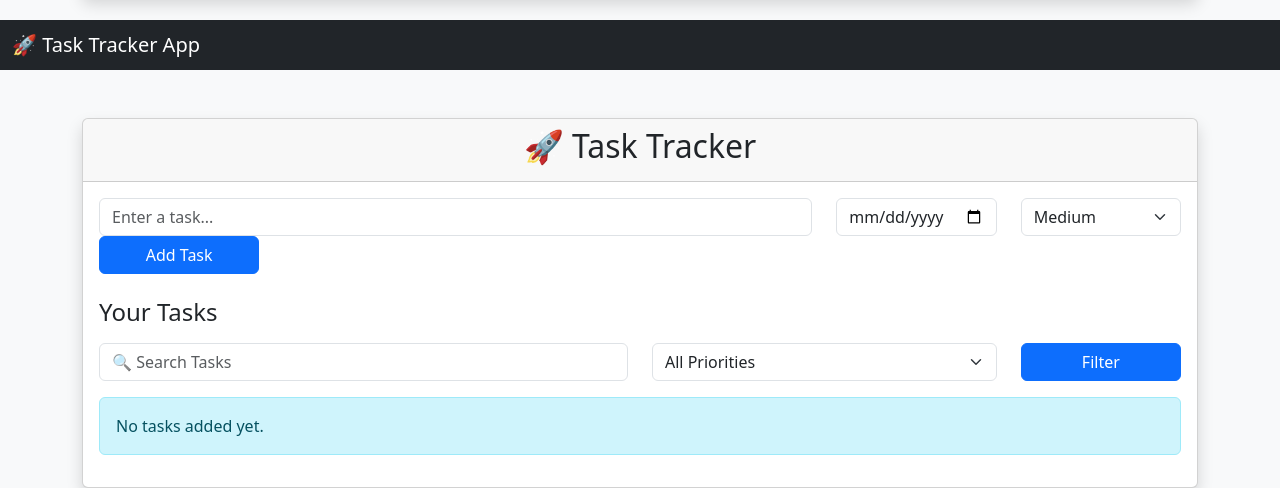
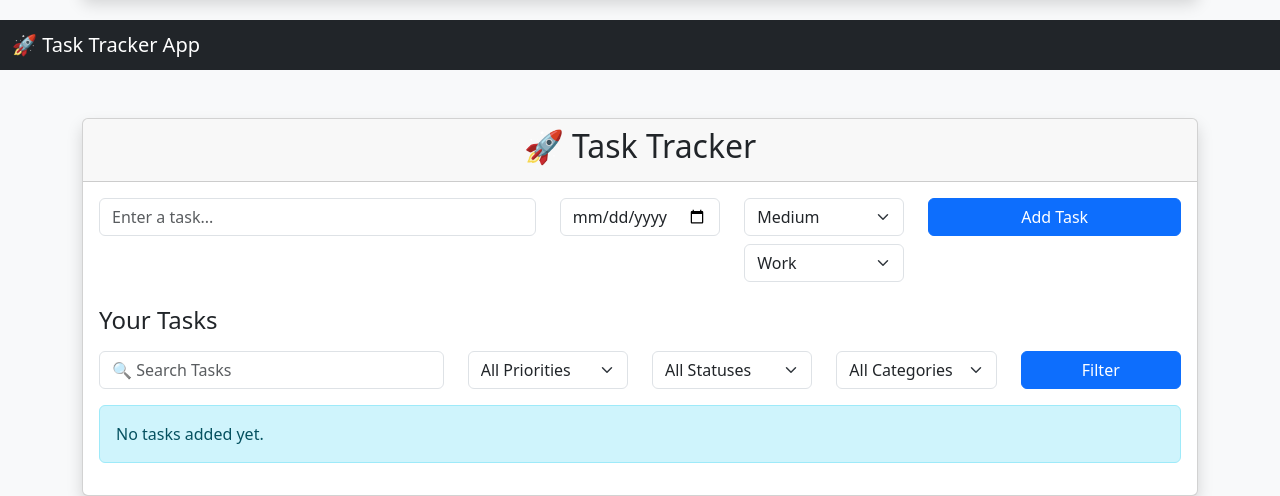
Before and after one commit to spratap-ai/task-tracker-app, a Flask app: page / in a window 1280 px wide. Shown: the part 316-812 px from the top of the page. Run offline with Flask 3, Linux system fonts and the light colour scheme.

Commit message:
Added categories, advanced filtering, task editing and logging

```diff
--- a/app.py
+++ b/app.py
@@ -36,6 +36,7 @@ class Task(db.Model):
     status = db.Column(db.String(20), default="Pending")
     due_date = db.Column(db.Date, nullable=True)
     priority = db.Column(db.String(20), default="Medium")
+    category = db.Column(db.String(50), default="Work")
 
 
 
@@ -45,6 +46,8 @@ def home():
 
     search = request.args.get('search')
     priority_filter = request.args.get('priority_filter')
+    status_filter = request.args.get('status_filter')
+    category_filter = request.args.get('category_filter')
 
     query = Task.query
 
@@ -56,6 +59,14 @@ def home():
     if priority_filter:
         query = query.filter(
             Task.priority == priority_filter
+        )
+    if status_filter:
+        query = query.filter(
+            Task.status == status_filter
+        )
+    if category_filter:
+        query = query.filter(
+        Task.category == category_filter
         )
 
     tasks = query.order_by(
@@ -88,6 +99,7 @@ def add_task():
     task_content = request.form.get('task')
     due_date = request.form.get('due_date')
     priority = request.form.get('priority')
+    category = request.form.get('category')
 
     if task_content:
         new_task = Task(
@@ -96,8 +108,9 @@ def add_task():
         due_date,
         "%Y-%m-%d"
     ).date() if due_date else None,
-    priority=priority
-)
+    priority=priority,
+    category=category
+    )
         db.session.add(new_task)
         db.session.commit()
         app.logger.info(
@@ -139,8 +152,25 @@ def edit_task(id):
     task = Task.query.get_or_404(id)
 
     if request.method == 'POST':
+
         task.content = request.form.get('task')
+
+        due_date = request.form.get('due_date')
+
+        task.due_date = (
+            datetime.strptime(
+                due_date,
+                "%Y-%m-%d"
+            ).date()
+            if due_date else None
+        )
+
+        task.priority = request.form.get('priority')
+
+        task.category = request.form.get('category')
+
         db.session.commit()
+
         app.logger.info(
             f"Task updated: {task.content}"
        )
--- a/templates/index.html
+++ b/templates/index.html
@@ -96,7 +96,7 @@
 
   <div class="row mb-4">
 
-    <div class="col-md-8">
+    <div class="col-md-5">
         <input
             type="text"
             name="task"
@@ -113,18 +113,31 @@
     </div>
 
     <div class="col-md-2">
+
     <select
         name="priority"
-    class="form-select">
+        class="form-select mb-2">
 
         <option value="High">High</option>
         <option value="Medium" selected>Medium</option>
         <option value="Low">Low</option>
 
     </select>
+
+    <select
+        name="category"
+        class="form-select">
+
+        <option value="Work">Work</option>
+        <option value="Personal">Personal</option>
+        <option value="Learning">Learning</option>
+        <option value="Finance">Finance</option>
+
+    </select>
+
 </div>
 
-    <div class="col-md-2">
+    <div class="col-md-3">
         <button
             class="btn btn-primary w-100"
             type="submit">
@@ -143,7 +156,7 @@
 
     <div class="row mb-3">
 
-        <div class="col-md-6">
+        <div class="col-md-4">
 
             <input
                 type="text"
@@ -154,43 +167,51 @@
 
         </div>
 
-        <div class="col-md-4">
+        <div class="col-md-2">
 
     <select
         name="priority_filter"
         class="form-select">
 
-               <option value=""
-                   {% if not request.args.get('priority_filter') %}
-                       selected
-                   {% endif %}>
-                   All Priorities
-                </option>
-
-                <option value="High"
-                    {% if request.args.get('priority_filter') == 'High' %}
-                        selected
-                    {% endif %}>
-                    High
-                </option>
-
-                <option value="Medium"
-                    {% if request.args.get('priority_filter') == 'Medium' %}
-                        selected
-                    {% endif %}>
-                    Medium
-                </option>
-
-                <option value="Low"
-                    {% if request.args.get('priority_filter') == 'Low' %}
-                        selected
-                    {% endif %}>
-                    Low
-                </option>
+        <option value="">All Priorities</option>
+        <option value="High">High</option>
+        <option value="Medium">Medium</option>
+        <option value="Low">Low</option>
 
     </select>
 
 </div>
+
+<div class="col-md-2">
+
+    <select
+        name="status_filter"
+        class="form-select">
+
+        <option value="">All Statuses</option>
+        <option value="Pending">Pending</option>
+        <option value="Completed">Completed</option>
+
+    </select>
+
+</div>
+
+<div class="col-md-2">
+
+    <select
+        name="category_filter"
+        class="form-select">
+
+        <option value="">All Categories</option>
+        <option value="Work">Work</option>
+        <option value="Personal">Personal</option>
+        <option value="Learning">Learning</option>
+        <option value="Finance">Finance</option>
+
+    </select>
+
+</div>
+
 
         <div class="col-md-2">
 
@@ -241,6 +262,9 @@
                 </span>
 
                 {% endif %}
+                <span class="badge bg-info text-dark">
+                    {{ task.category }}
+                </span>
 
                 {% if task.due_date %}
                 <small class="text-muted d-block">
```
Also changed, not shown: migrations/versions/a5526de3c371_added_task_category.py (added, +32 -0 lines), templates/edit.html (+65 -1 lines). Lines whose indentation alone changed are shown as unchanged.
